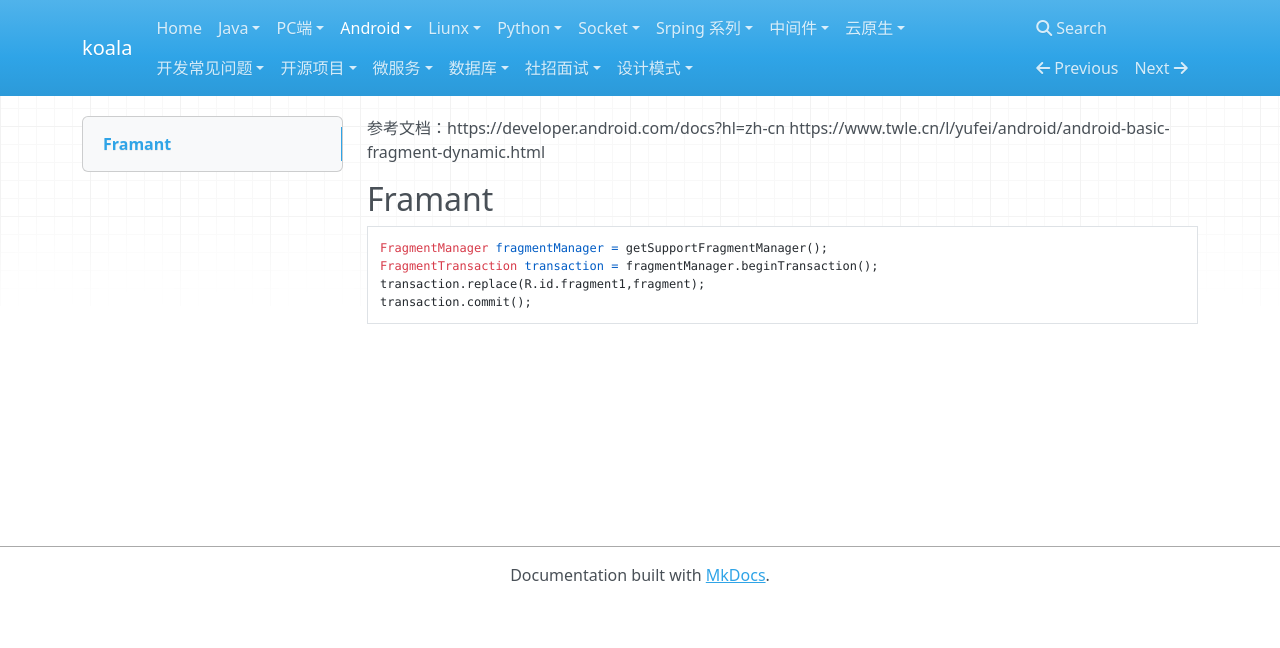
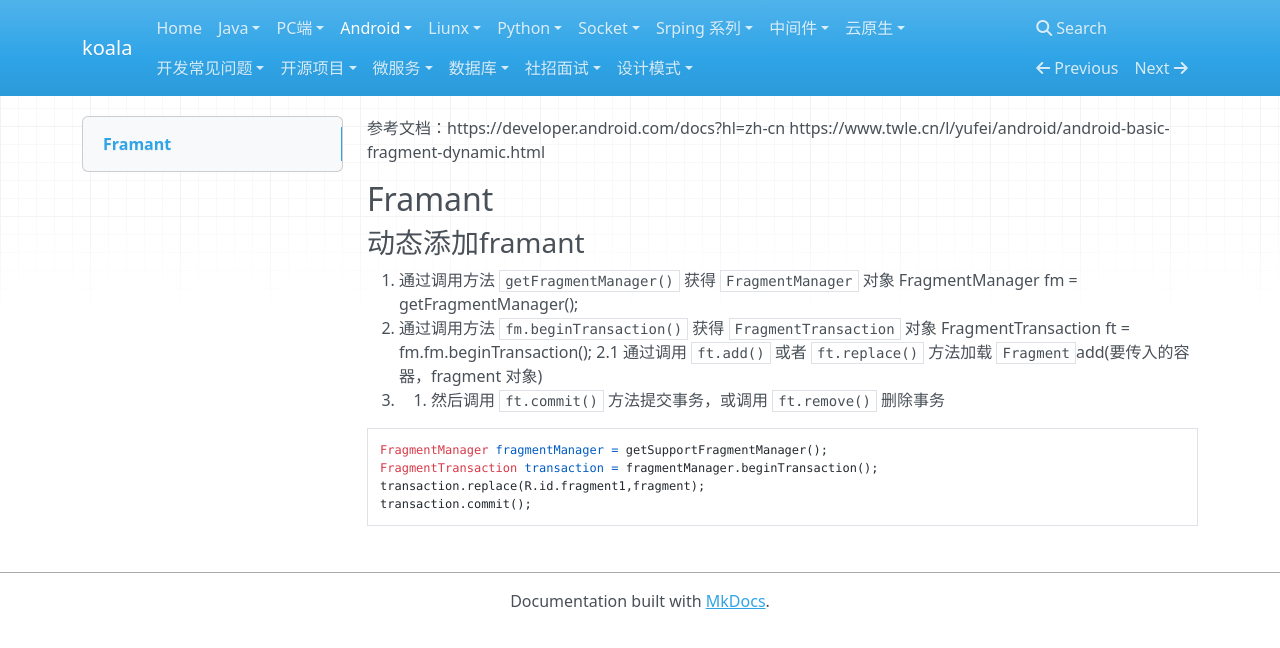
Before and after one commit to Jkoala/blog-source, an MkDocs documentation site: the page built from docs/android/代码模板.md, in a window 1280 px wide. Shown: the top 648 px of the page. Built offline with MkDocs 1.6.1, drawn with Linux system fonts in a browser that asks for light colours; nearby versions of some CDN libraries.

Commit message:
init android framework 学习

````diff
--- a/docs/android/代码模板.md
+++ b/docs/android/代码模板.md
@@ -2,6 +2,16 @@
 https://www.twle.cn/l/yufei/android/android-basic-fragment-dynamic.html
 
 ## Framant
+
+### 动态添加framant
+
+1. 通过调用方法 `getFragmentManager()` 获得 `FragmentManager` 对象
+	FragmentManager fm = getFragmentManager();
+2. 通过调用方法 `fm.beginTransaction()` 获得 `FragmentTransaction` 对象
+	FragmentTransaction ft = fm.fm.beginTransaction();
+	2.1 通过调用 `ft.add()` 或者 `ft.replace()` 方法加载 `Fragment`add(要传入的容器，fragment 对象)
+3. 1.  然后调用 `ft.commit()` 方法提交事务，或调用 `ft.remove()` 删除事务
+
 ```java
 FragmentManager fragmentManager = getSupportFragmentManager();
 FragmentTransaction transaction = fragmentManager.beginTransaction();
````
Also changed, not shown: docs/android/android framework/学习准则.md (added, +1 -0 lines).
